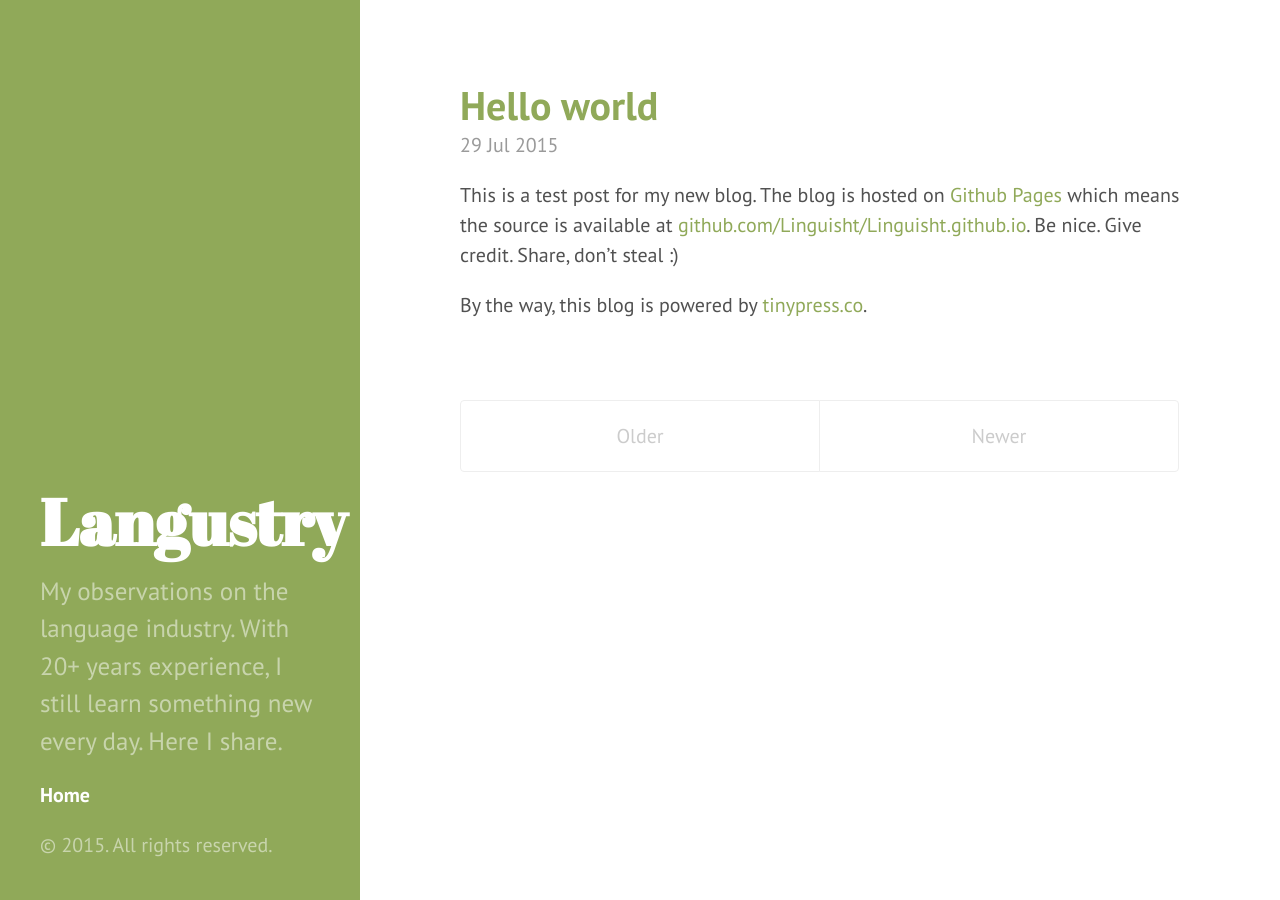
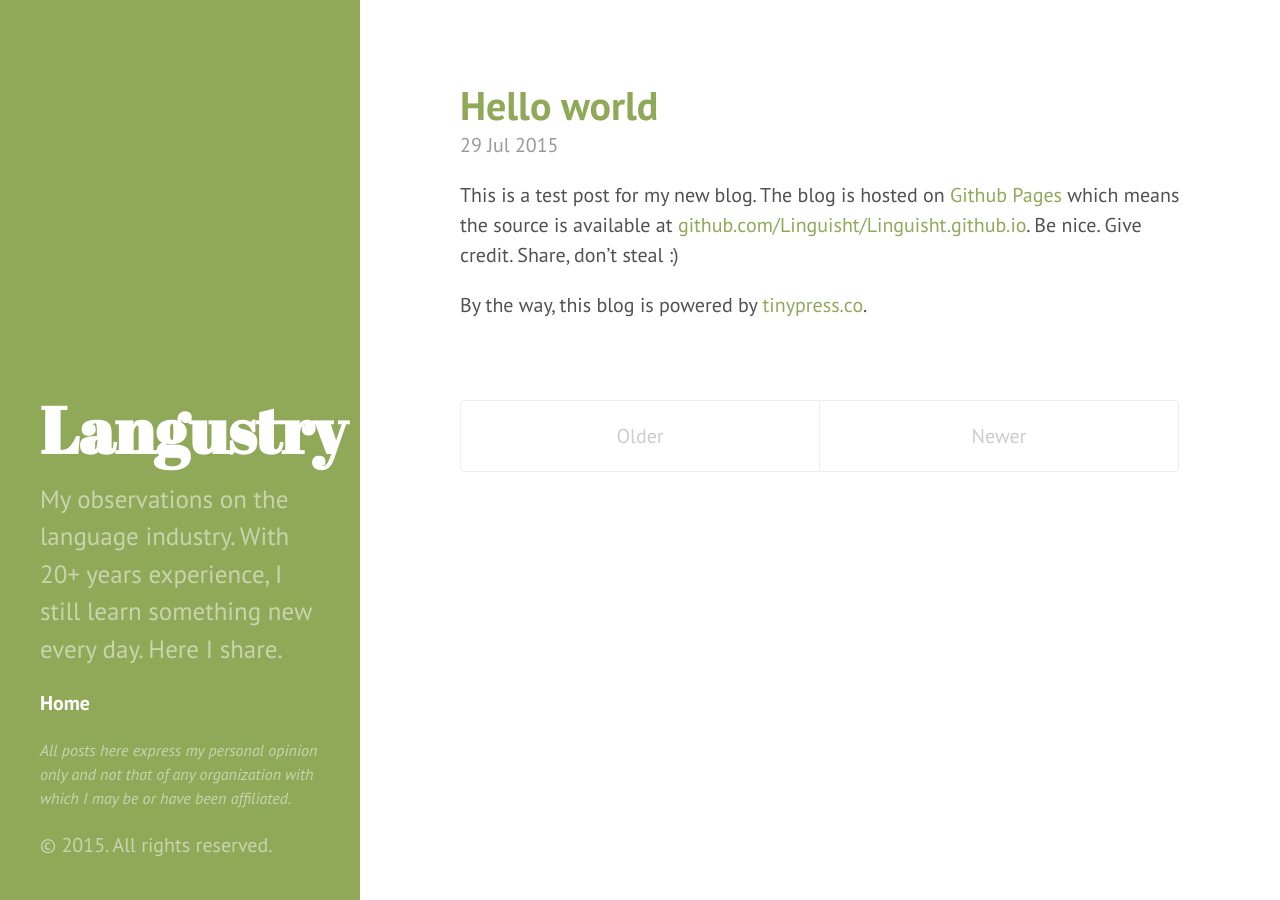
Before and after one commit to FredrikFolkeryd/Linguisht.github.io, a Jekyll site: the page built from index.html, in a window 1280 px wide. Built offline with Jekyll 4.4.1, drawn with Linux system fonts in a browser that asks for light colours; the list of posts is cut into pages by our own code.

Commit message:
Added disclaimer to sidebar

```diff
--- a/_includes/sidebar.html
+++ b/_includes/sidebar.html
@@ -30,7 +30,7 @@
       <li class="sidebar-nav-item"><a href="{{ site.github.repo }}">GitHub project</a></li>
       <li class="sidebar-nav-item">Currently v{{ site.version }}</li-->
     </ul>
-
+	<p style="font-style:italic;font-size:80%;">All posts here express my personal opinion only and not that of any organization with which I may be or have been affiliated.</p>
     <p>&copy; {{ site.time | date: '%Y' }}. All rights reserved.</p>
   </div>
 </div>
```
